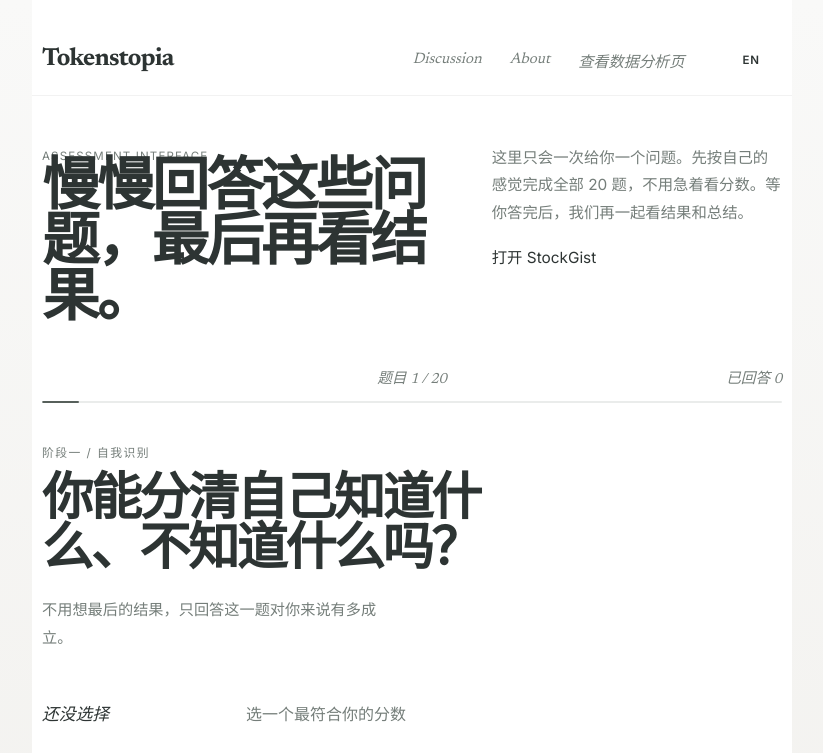
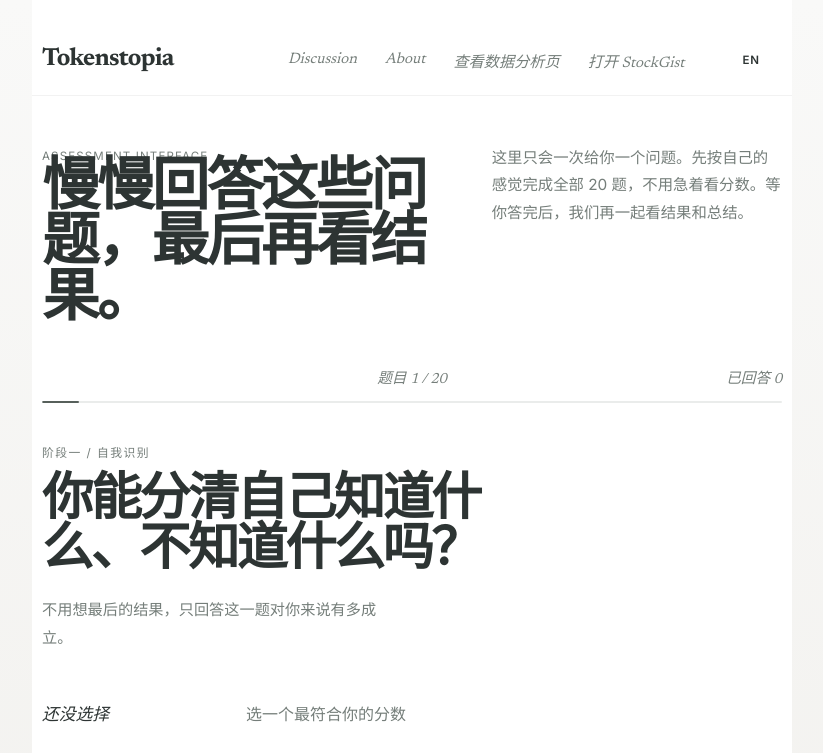
Before and after one commit to JefferyChenjy/tokenstopia, a website: page tokenstopia/index.html in a window 1280 px wide. Shown: the top 753 px of the page, without its empty margins (228-1051 px from the left). Drawn offline with Linux system fonts and the light colour scheme; no server answers.

Commit message:
Move StockGist link into Tokenstopia top navigation

```diff
--- a/tokenstopia/index.html
+++ b/tokenstopia/index.html
@@ -723,6 +723,7 @@
                 <a href="#manifesto-section">Discussion</a>
                 <a href="#results-sidebar">About</a>
                 <a id="analytics-link" href="/analytics.html">Analytics</a>
+                <a id="stockgist-link" href="/stockgist/index.html">StockGist</a>
               </nav>
               <button id="lang-toggle" type="button" class="ghost" style="width: fit-content;">EN</button>
             </div>
@@ -734,9 +735,6 @@
               <div class="hero-copy">
                 <p id="intro-copy">
                   这里只会一次给你一个问题。先按自己的感觉完成全部 20 题，不用急着看分数。等你答完后，我们再一起看结果和总结。
-                </p>
-                <p style="margin-top: 18px;">
-                  <a id="stockgist-link" href="/stockgist/index.html" style="color: var(--text); text-decoration: none;">StockGist</a>
                 </p>
               </div>
             </div>
```
